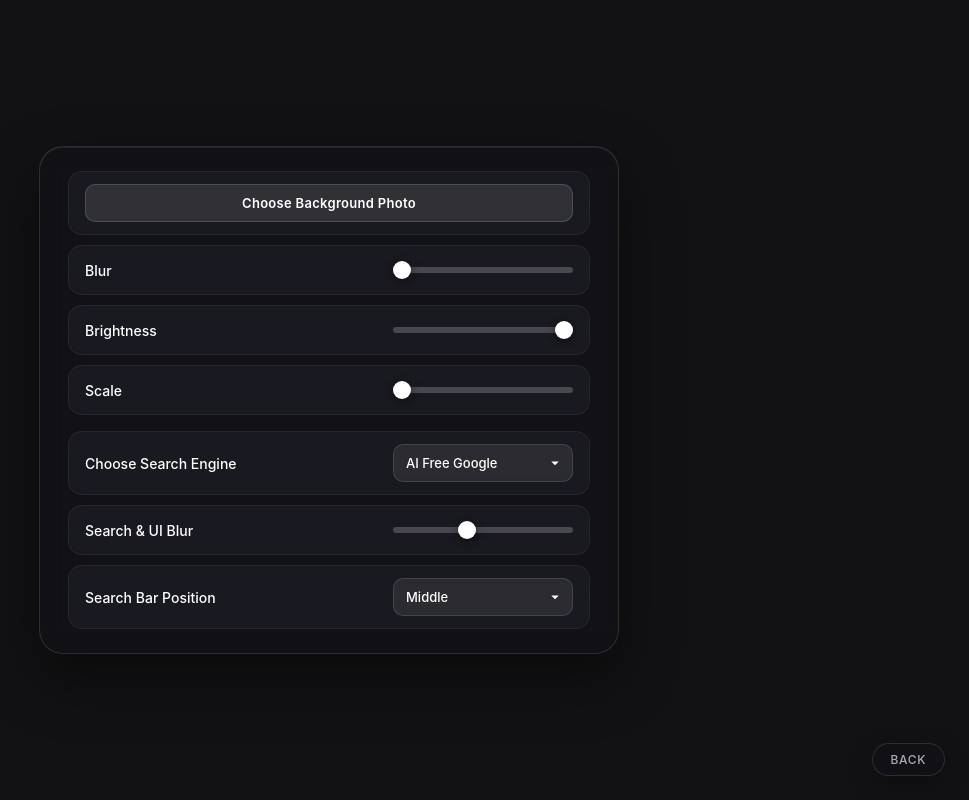
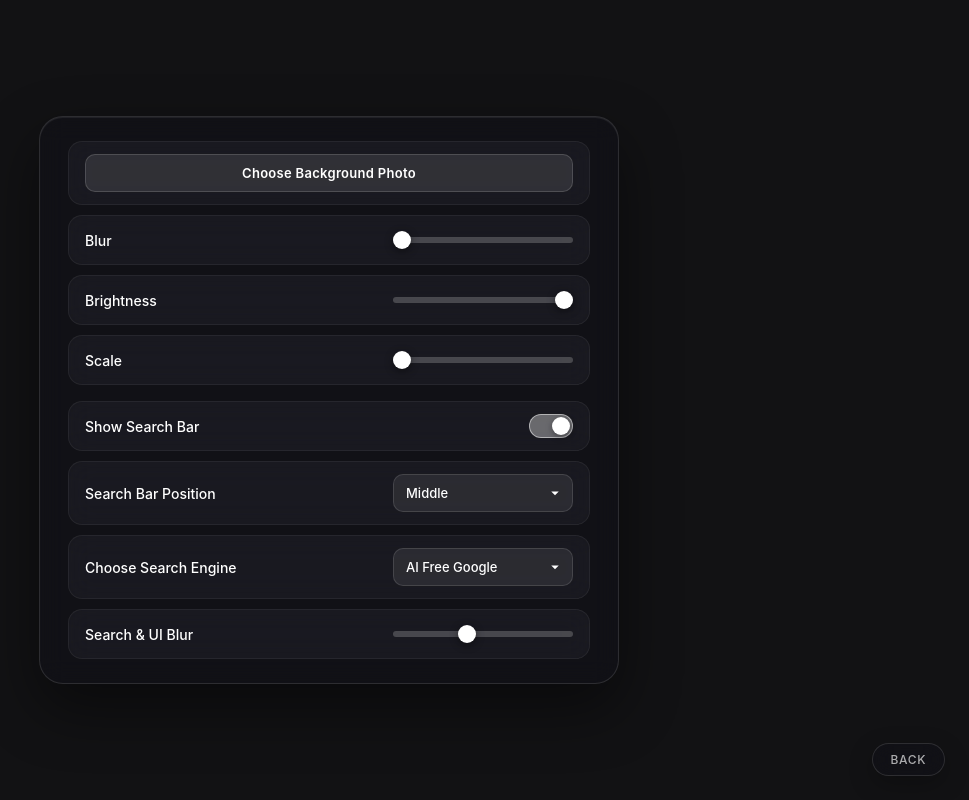
Before and after one commit to AzmainBiswas/clean-home, a website built with Vite: page settings.html in a window 1280 px wide. Shown: the whole page, without its empty margins (311-1280 px from the left). Built offline with nearby package versions, Linux system fonts and the light colour scheme; some packages are replaced by stand-ins of ours.

Commit message:
feat: add toggle setting to show or hide search bar

```diff
--- a/src/assets/default-setting.json
+++ b/src/assets/default-setting.json
@@ -20,5 +20,6 @@
     "brightness": 1.0
   },
   "elementBlur": 12,
-  "searchPosition": "middle"
+  "searchPosition": "middle",
+  "showSearchBar": true
 }
--- a/src/core/config/config.service.ts
+++ b/src/core/config/config.service.ts
@@ -30,6 +30,10 @@ export class ConfigService {
           stored.searchPosition === "bottom"
             ? stored.searchPosition
             : DEFAULT_CONFIG.searchPosition,
+        showSearchBar:
+          typeof stored.showSearchBar === "boolean"
+            ? stored.showSearchBar
+            : DEFAULT_CONFIG.showSearchBar,
       };
     } else {
       this.config = { ...DEFAULT_CONFIG };
@@ -91,6 +95,17 @@ export class ConfigService {
     EventBus.emit("config:changed", { key: "searchPosition", value: position });
   }
 
+  getShowSearchBar(): boolean {
+    return this.config.showSearchBar ?? DEFAULT_CONFIG.showSearchBar;
+  }
+
+  async setShowSearchBar(show: boolean): Promise<void> {
+    this.config.showSearchBar = show;
+    await storage.set(CONFIG_STORAGE_KEY, this.config);
+    EventBus.emit("search:visibility-changed", show);
+    EventBus.emit("config:changed", { key: "showSearchBar", value: show });
+  }
+
   async updateConfig(partial: Partial<AppConfig>): Promise<void> {
     this.config = { ...this.config, ...partial };
     await storage.set(CONFIG_STORAGE_KEY, this.config);
--- a/src/core/config/types.ts
+++ b/src/core/config/types.ts
@@ -19,4 +19,5 @@ export interface AppConfig {
   bgCss: BgCss;
   elementBlur: number;
   searchPosition: SearchPosition;
+  showSearchBar: boolean;
 }
--- a/src/core/events/event-bus.ts
+++ b/src/core/events/event-bus.ts
@@ -7,6 +7,7 @@ export type EventPayloads = {
   "search:focus": void;
   "search:select-engine": string;
   "search:position-changed": SearchPosition;
+  "search:visibility-changed": boolean;
   "element:blur-changed": number;
 };
 
--- a/src/features/search/search.settings.ts
+++ b/src/features/search/search.settings.ts
@@ -6,7 +6,29 @@ import { searchService } from "./search.service";
 export function createSearchSettings(): HTMLElement {
   const wrapper = createElement("div", { id: "search-options" });
 
-  // 1. Search Engine Selector
+  // 1. Search Bar Toggle (Show / Hide)
+  const toggleContainer = createElement("div", { className: "container" });
+  const toggleLabel = createElement("label", {
+    htmlFor: "search-visibility-toggle",
+    textContent: "Show Search Bar",
+  });
+
+  const switchWrapper = createElement("label", { className: "switch" });
+  const toggleInput = createElement("input", {
+    id: "search-visibility-toggle",
+    type: "checkbox",
+  });
+  toggleInput.checked = configService.getShowSearchBar();
+
+  const switchSlider = createElement("span", { className: "switch-slider" });
+  switchWrapper.append(toggleInput, switchSlider);
+
+  toggleInput.addEventListener("change", () => {
+    configService.setShowSearchBar(toggleInput.checked);
+  });
+  toggleContainer.append(toggleLabel, switchWrapper);
+
+  // 2. Search Engine Selector
   const engineContainer = createElement("div", { className: "container" });
   const engineLabel = createElement("label", {
     htmlFor: "default-search-selector",
@@ -96,6 +118,6 @@ export function createSearchSettings(): HTMLElement {
   });
   positionContainer.append(positionLabel, positionSelect);
 
-  wrapper.append(engineContainer, blurContainer, positionContainer);
+  wrapper.append(toggleContainer, positionContainer, engineContainer, blurContainer);
   return wrapper;
 }
--- a/src/features/search/search.view.ts
+++ b/src/features/search/search.view.ts
@@ -12,6 +12,7 @@ export class SearchView {
   render(): HTMLElement {
     this.form = createElement("form", { id: "search-form" });
     this.applyPosition(configService.getSearchPosition());
+    this.applyVisibility(configService.getShowSearchBar());
 
     this.select = createElement("select", {
       name: "search-engines",
@@ -46,10 +47,13 @@ export class SearchView {
 
     // Listen to EventBus commands
     EventBus.on("search:focus", () => {
-      this.input?.focus();
+      if (configService.getShowSearchBar()) {
+        this.input?.focus();
+      }
     });
 
     EventBus.on("search:select-engine", (engineKey) => {
+      if (!configService.getShowSearchBar()) return;
       if (this.select) {
         this.select.value = engineKey;
       }
@@ -60,7 +64,16 @@ export class SearchView {
       this.applyPosition(newPos);
     });
 
+    EventBus.on("search:visibility-changed", (visible) => {
+      this.applyVisibility(visible);
+    });
+
     return this.form;
+  }
+
+  private applyVisibility(visible: boolean): void {
+    if (!this.form) return;
+    this.form.style.display = visible ? "flex" : "none";
   }
 
   private applyPosition(pos: SearchPosition): void {
--- a/src/settings.css
+++ b/src/settings.css
@@ -247,6 +247,53 @@ input[type="range"]::-moz-range-thumb {
   color: #ffffff;
 }
 
+/* Modern minimalist toggle switch */
+.switch {
+  position: relative;
+  display: inline-block;
+  width: 44px;
+  height: 24px;
+  flex-shrink: 0;
+}
+
+.switch input {
+  opacity: 0;
+  width: 0;
+  height: 0;
+}
+
+.switch-slider {
+  position: absolute;
+  cursor: pointer;
+  inset: 0;
+  background-color: rgba(255, 255, 255, 0.15);
+  border: 1px solid rgba(255, 255, 255, 0.1);
+  border-radius: 999px;
+  transition: all 0.25s cubic-bezier(0.16, 1, 0.3, 1);
+}
+
+.switch-slider:before {
+  position: absolute;
+  content: "";
+  height: 18px;
+  width: 18px;
+  left: 2px;
+  bottom: 2px;
+  background-color: #ffffff;
+  border-radius: 50%;
+  box-shadow: 0 2px 6px rgba(0, 0, 0, 0.35);
+  transition: all 0.25s cubic-bezier(0.16, 1, 0.3, 1);
+}
+
+.switch input:checked + .switch-slider {
+  background-color: rgba(255, 255, 255, 0.35);
+  border-color: rgba(255, 255, 255, 0.5);
+}
+
+.switch input:checked + .switch-slider:before {
+  transform: translateX(20px);
+}
+
 /* Floating minimalist back button */
 a[href="./index.html"] {
   position: fixed;
```
